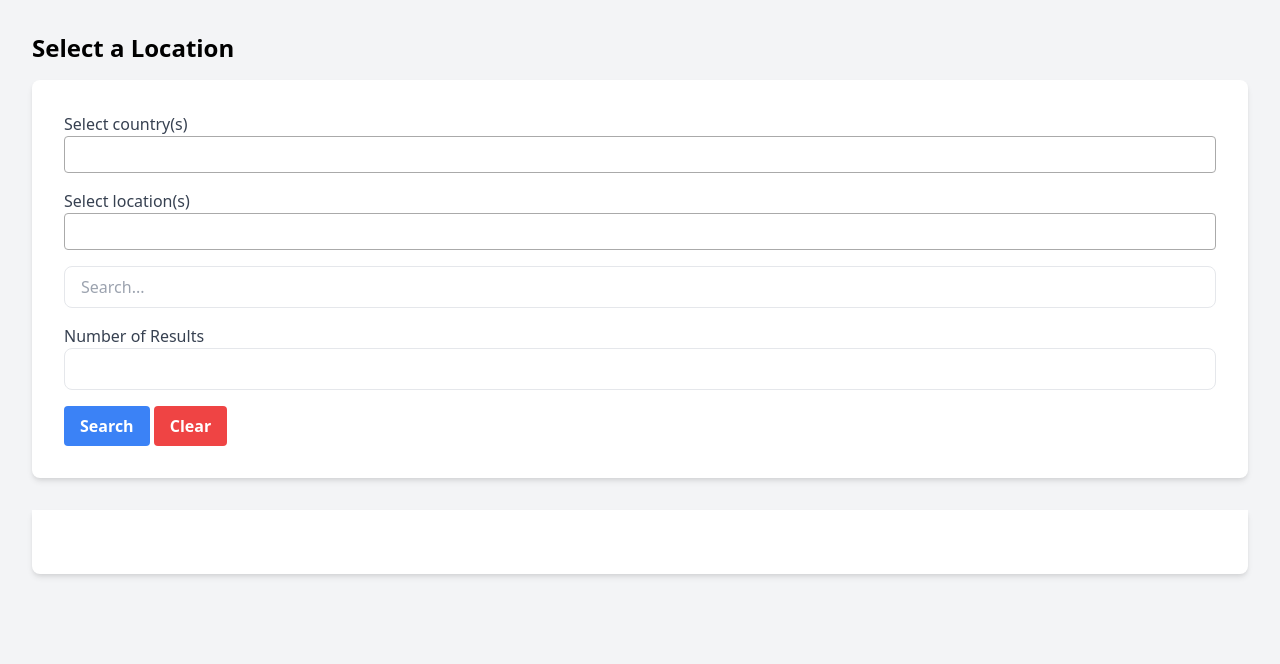
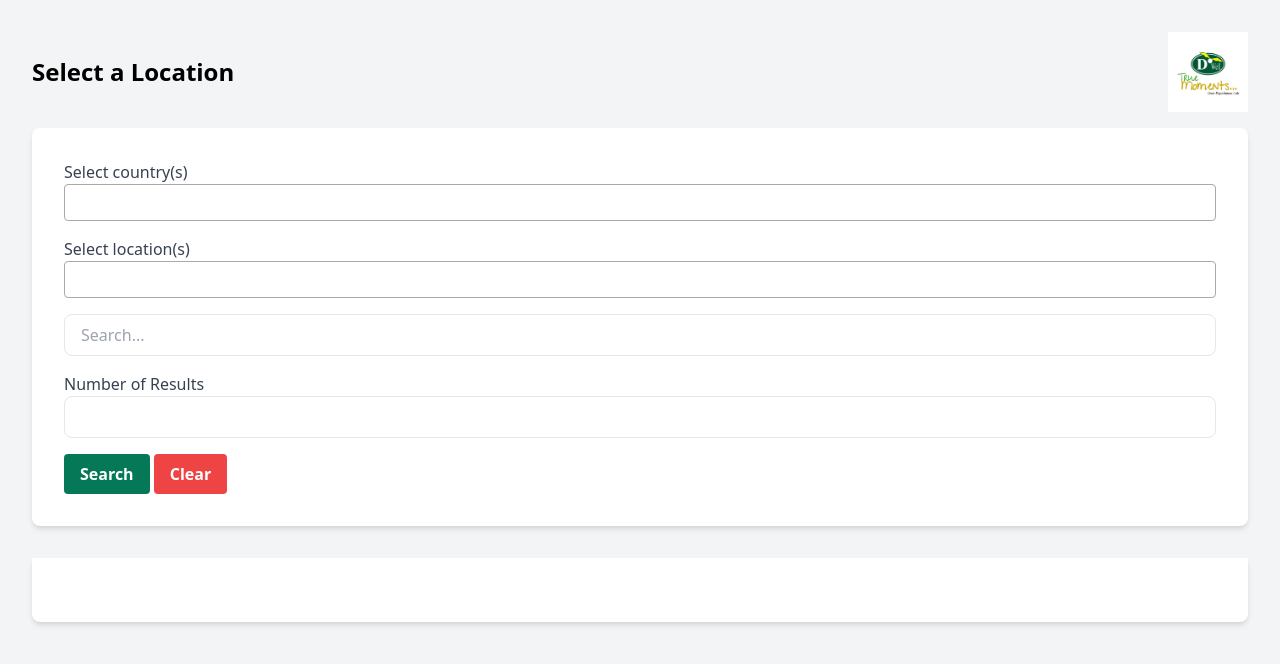
Before and after one commit to LL03-Identity-Dowell/Dowell-Chrom-Location-Change, a Django app: template templates/index.html in a window 1280 px wide. Shown: the top 664 px of the page. Run offline with Django 4.2, Linux system fonts and the light colour scheme; the template is opened without the code that fills it: values that come from a table or form of the project are taken from there, others are empty; data comes from the database, SQL or seed files in the repository.

Commit message:
Add company logo

```diff
--- a/geo_search_api/settings.py
+++ b/geo_search_api/settings.py
@@ -12,6 +12,7 @@ https://docs.djangoproject.com/en/4.2/ref/settings/
 
 from pathlib import Path
 from decouple import config
+import os
 
 # Build paths inside the project like this: BASE_DIR / 'subdir'.
 BASE_DIR = Path(__file__).resolve().parent.parent
@@ -136,6 +137,9 @@ USE_TZ = True
 # https://docs.djangoproject.com/en/4.2/howto/static-files/
 
 STATIC_URL = 'static/'
+STATICFILES_DIRS = [
+    os.path.join(BASE_DIR, 'static'),
+]
 
 # Default primary key field type
 # https://docs.djangoproject.com/en/4.2/ref/settings/#default-auto-field
--- a/templates/index.html
+++ b/templates/index.html
@@ -1,7 +1,10 @@
+{% load static %}
 <!DOCTYPE html>
 <html>
 <head>
     <title>Location Selection</title>
+    <!-- Add Favicon -->
+    <link rel="icon" href="{% static 'images/logo_.png' %}" type="image/png">
     <!-- Add Tailwind CSS CDN -->
     <link href="https://cdn.jsdelivr.net/npm/tailwindcss@2.2.19/dist/tailwind.min.css" rel="stylesheet">
     <!-- Include Select2 CSS -->
@@ -9,7 +12,10 @@
 </head>
 <body class="bg-gray-100 p-4 sm:p-8">
     <div class="container mx-auto">
-        <h1 class="text-2xl font-semibold mb-4">Select a Location</h1>
+        <div class="flex items-center justify-between mb-4">
+            <h1 class="text-2xl font-semibold">Select a Location</h1>
+            <img src="{% static 'images/logo_.png' %}" alt="Company Logo" class="h-20 w-20">
+        </div>
         {{ error_message }}
         <div class="bg-white rounded-lg p-4 sm:p-8 shadow-md">
             <form id="locationForm" method="POST">
@@ -44,7 +50,7 @@
                 </div>
 
                 <!-- "Set Location" button to submit the form -->
-                <button type="submit" class="bg-blue-500 hover:bg-blue-700 text-white font-bold py-2 px-4 rounded focus:outline-none focus:ring focus:border-blue-500 w-full sm:w-auto">
+                <button type="submit" class="bg-green-700 hover:bg-green-900 text-white font-bold py-2 px-4 rounded focus:outline-none focus:ring focus:border-green-500 w-full sm:w-auto">
                     Search
                 </button>
                 <!-- "Clear" button to clear the form -->
```
Also changed, not shown: static/images/Logo_.png (added).
